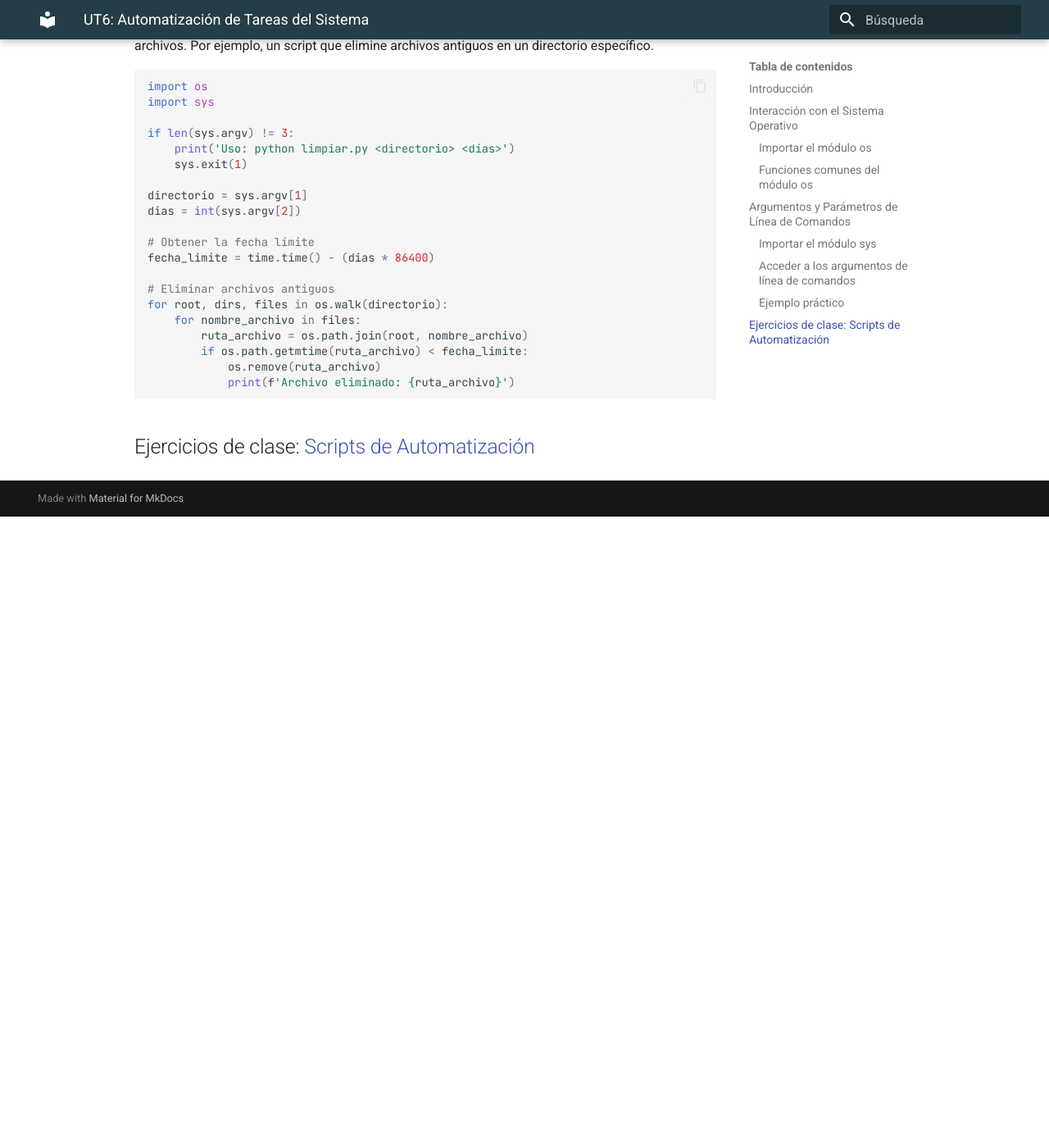
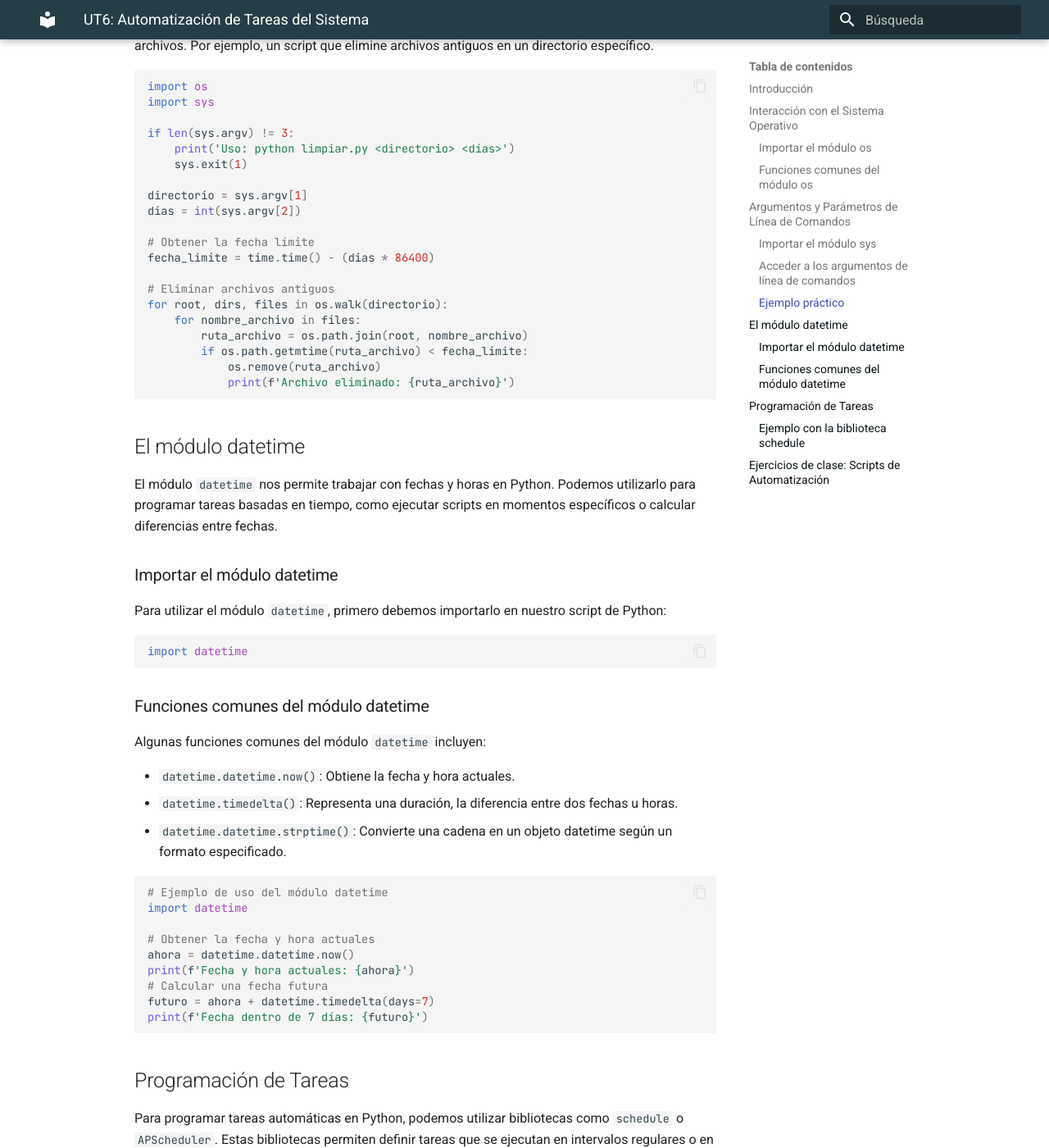
Before and after one commit to jordicido/jordicido-fp, an MkDocs documentation site: the page built from docs/MPO/UT6/index.md, in a window 1280 px wide and 1400 px high, scrolled down 2309 px. Shown: the whole window at 82% size. Built offline with MkDocs 1.6.1 and Material for MkDocs 9.7.7, drawn with Linux system fonts in a browser that asks for light colours; before the commit the page ends 2939 px from its top, so only the background shows below that; some of the changed text lies outside the part shown.

Commit message:
nuevos contenidos añadidos

````diff
--- a/docs/MPO/UT6/index.md
+++ b/docs/MPO/UT6/index.md
@@ -116,4 +116,59 @@ for root, dirs, files in os.walk(directorio):
             print(f'Archivo eliminado: {ruta_archivo}')
 ```
 
+## El módulo datetime
+
+El módulo `datetime` nos permite trabajar con fechas y horas en Python. Podemos utilizarlo para programar tareas basadas en tiempo, como ejecutar scripts en momentos específicos o calcular diferencias entre fechas.
+
+### Importar el módulo datetime
+
+Para utilizar el módulo `datetime`, primero debemos importarlo en nuestro script de Python:
+
+```python
+import datetime
+```
+
+### Funciones comunes del módulo datetime
+
+Algunas funciones comunes del módulo `datetime` incluyen:
+
+- `datetime.datetime.now()`: Obtiene la fecha y hora actuales.
+- `datetime.timedelta()`: Representa una duración, la diferencia entre dos fechas u horas.
+- `datetime.datetime.strptime()`: Convierte una cadena en un objeto datetime según un formato especificado.
+
+```python
+# Ejemplo de uso del módulo datetime
+import datetime
+
+# Obtener la fecha y hora actuales
+ahora = datetime.datetime.now()
+print(f'Fecha y hora actuales: {ahora}')
+# Calcular una fecha futura
+futuro = ahora + datetime.timedelta(days=7)
+print(f'Fecha dentro de 7 días: {futuro}')
+```
+
+## Programación de Tareas
+
+Para programar tareas automáticas en Python, podemos utilizar bibliotecas como `schedule` o `APScheduler`. Estas bibliotecas permiten definir tareas que se ejecutan en intervalos regulares o en momentos específicos.
+
+### Ejemplo con la biblioteca schedule
+
+```python
+import schedule
+import time
+
+def tarea():
+    print("Ejecutando tarea programada...")
+
+# Programar la tarea para que se ejecute cada 10 segundos
+schedule.every(10).seconds.do(tarea)
+
+while True:
+    schedule.run_pending()
+    time.sleep(1)
+```
+
+
+
 ## Ejercicios de clase: [Scripts de Automatización](ejercicios_scripts_clase.md)
````
Also changed, not shown: docs/MPO/UT6/ejercicios_scripts_clase.md (+16 -0 lines).
